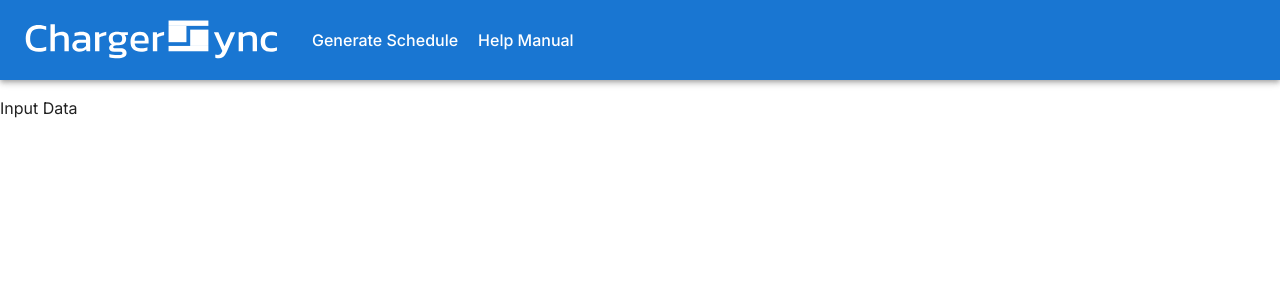
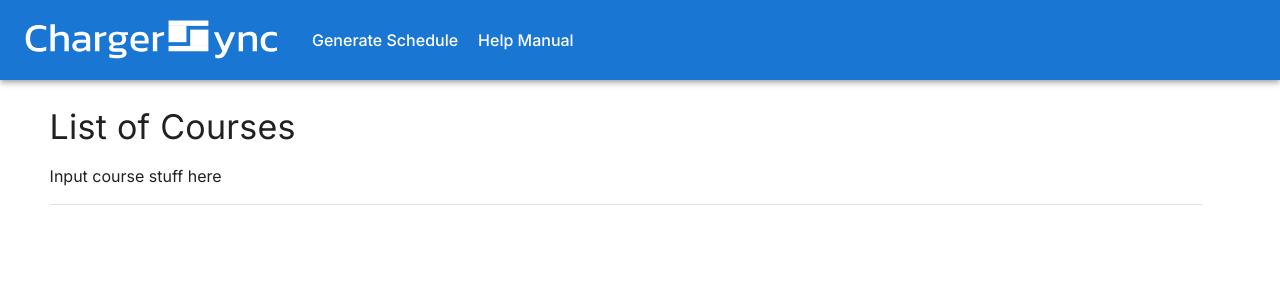
Before and after one commit to BSSD-Technologies/ChargerSync, a Next.js app in the folder frontend/: page /input-data in a window 1280 px wide. Shown: the top 300 px of the page. Built offline with nearby package versions, Linux system fonts and the light colour scheme.

Commit message:
Temp save

```diff
--- /dev/null
+++ b/frontend/src/app/input-data/input-sections/course-input.tsx
@@ -0,0 +1,10 @@
+import { Box, Typography } from "@mui/material";
+
+export default function CourseInput() {
+  return (
+    <Box>
+      <Typography variant="h4">List of Courses</Typography>
+      <p>Input course stuff here</p>
+    </Box>
+  );
+}
--- a/frontend/src/app/input-data/page.tsx
+++ b/frontend/src/app/input-data/page.tsx
@@ -1,5 +1,13 @@
+import { Container, Divider } from "@mui/material";
+import CourseInput from "./input-sections/course-input";
+
 export default function InputData() {
   return (
-    <p>Input Data</p>
+    <Container sx={{
+      margin: "2%"
+    }}>
+      <CourseInput />
+      <Divider />
+    </Container>
   );
 }
--- a/frontend/src/style/theme.ts
+++ b/frontend/src/style/theme.ts
@@ -21,7 +21,6 @@ export const getTheme = (mode: PaletteMode): ThemeOptions => ({
     h4: {
       font: "Inter",
       fontSize: "2.125rem",
-      fontWeight: 600,
       letterSpacing: "0.25px",
     },
     h5: {
```
